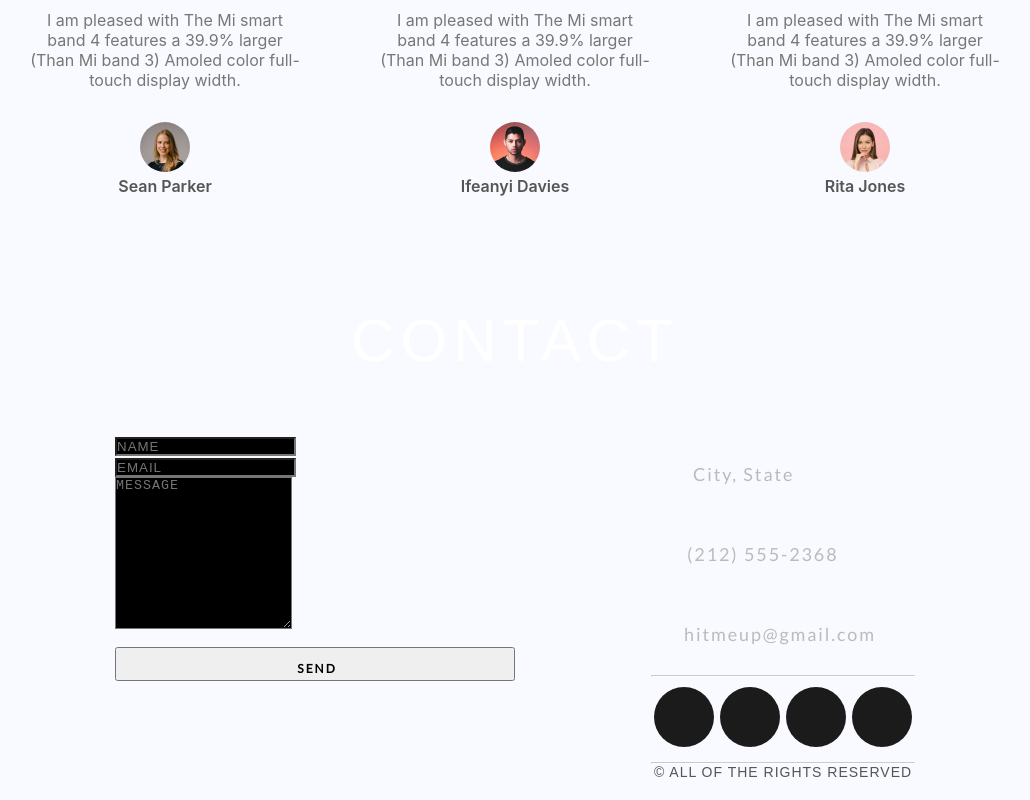
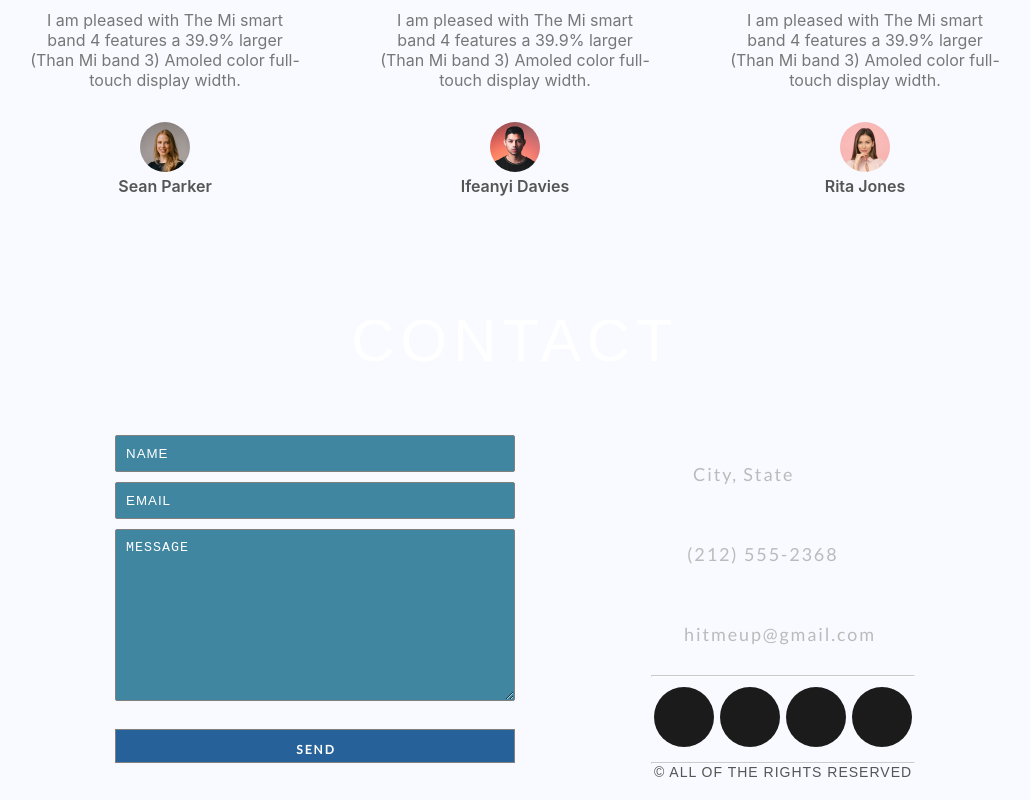
Before and after one commit to eminentpal/courierdelivery, a Next.js app: page / in a window 1280 px wide. Shown: the part 2753-3553 px from the top of the page, without its empty margins (125-1155 px from the left). Built offline with nearby package versions, Linux system fonts and the light colour scheme; some icons are missing.

Commit message:
added contact us section

```diff
--- a/components/home/Home.js
+++ b/components/home/Home.js
@@ -18,9 +18,7 @@ const Home = () => {
           <img src="images/logo-oppo.png" alt="oppo" />
         </div>
       </div>
-
       {/* Body Box */}
-
       <div className="bodyBox">
         <div>
           <img src="images/track1.svg" alt="image" />
@@ -52,9 +50,7 @@ const Home = () => {
           <img src="images/bike.svg" alt="image" />
         </div>
       </div>
-
       {/* Services */}
-
       <div className="services">
         <h2>How It Works</h2>
         <div className="servicesBox">
@@ -97,9 +93,7 @@ const Home = () => {
           </div>
         </div>
       </div>
-
       {/* About Us */}
-
       <div className="about">
         <div>
           <img src="/images/boxes.svg" alt="about image" />
@@ -117,7 +111,6 @@ const Home = () => {
           </p>
         </div>
       </div>
-
       {/* <!----testimonial--> */}
       <div class="testimonial">
         <h2>Testimonials</h2>
@@ -127,7 +120,6 @@ const Home = () => {
             <div class="col-3">
               <i class="fa fa-quote-left"> </i>
               <p>
-                {" "}
                 I am pleased with The Mi smart band 4 features a 39.9% larger
                 (Than Mi band 3) Amoled color full-touch display width.
               </p>
@@ -144,7 +136,6 @@ const Home = () => {
             <div class="col-3">
               <i class="fa fa-quote-left"> </i>
               <p>
-                {" "}
                 I am pleased with The Mi smart band 4 features a 39.9% larger
                 (Than Mi band 3) Amoled color full-touch display width.
               </p>
@@ -161,7 +152,6 @@ const Home = () => {
             <div class="col-3">
               <i class="fa fa-quote-left"> </i>
               <p>
-                {" "}
                 I am pleased with The Mi smart band 4 features a 39.9% larger
                 (Than Mi band 3) Amoled color full-touch display width.
               </p>
@@ -179,7 +169,6 @@ const Home = () => {
         </div>
       </div>
       {/* Contact us */}
-
       <section id="contact">
         <h2 className="section-header">Contact</h2>
 
@@ -195,7 +184,6 @@ const Home = () => {
                   id="name"
                   placeholder="NAME"
                   name="name"
-                  value=""
                   required
                 />
               </div>
@@ -209,7 +197,6 @@ const Home = () => {
                   id="email"
                   placeholder="EMAIL"
                   name="email"
-                  value=""
                   required
                 />
               </div>
@@ -230,7 +217,9 @@ const Home = () => {
               value="SEND"
             >
               <div className="alt-send-button">
-               <span><i className="fa sendIcon fa-paper-plane"></i></span>
+                <span>
+                  <i className="fa sendIcon fa-paper-plane"></i>
+                </span>
                 <span className="send-text">SEND</span>
               </div>
             </button>
--- a/styles/App.css
+++ b/styles/App.css
@@ -384,6 +384,7 @@ Body Box */
 
 .fa.fa-quote-left {
   font-size: 34px;
+
   color: #ff523b;
 }
 
@@ -430,7 +431,6 @@ Body Box */
 #contact {
   width: 100%;
   height: 100%;
-
 }
 /*
 #contact h2 {
@@ -510,7 +510,7 @@ textarea {
   text-align: center;
   margin: 0 auto;
   padding: 40px 0;
-  font: 300 60px 'Oswald', sans-serif;
+  font: 300 60px "Oswald", sans-serif;
   color: #fff;
   text-transform: uppercase;
   letter-spacing: 6px;
@@ -530,48 +530,60 @@ textarea {
 .form-horizontal {
   /*float: left;...*/
   max-width: 400px;
-  font-family: 'Lato';
+  font-family: "Lato";
   font-weight: 400;
 }
 
-.form-control,
 textarea {
-  max-width: 500px;
+  width: 400px;
   background-color: #000;
   color: #fff;
   letter-spacing: 1px;
 }
 
+.form-control {
+  width: 400px;
+  background-color: rgb(65, 134, 161);
+  color: #fff;
+  letter-spacing: 1px;
+  border-radius: 2px;
+  padding: 10px 10px;
+  border: 1px solid grey;
+  margin-bottom: 10px;
+}
+
+.form-control::placeholder {
+  color: #ffffff;
+}
 
 .send-button {
   margin-top: 15px;
-
+  background-color: rgb(38, 98, 153);
   height: 34px;
   width: 400px;
   overflow: hidden;
-  transition: all .2s ease-in-out;
+  transition: all 0.2s ease-in-out;
+  border: 1px solid grey;
 }
 
 .alt-send-button {
   width: 400px;
   height: 34px;
-
-  transition: all .2s ease-in-out;
+  color: #ffffff;
+  transition: all 0.2s ease-in-out;
 }
 
 .send-text {
   display: block;
   margin-top: 12px;
 
-  font: 700 12px 'Lato', sans-serif;
+  font: 700 12px "Lato", sans-serif;
   letter-spacing: 2px;
 }
 
-.sendIcon{
+.sendIcon {
   margin-top: 10px;
 }
-
-
 
 .alt-send-button:hover {
   transform: translate3d(0px, -29px, 0px);
@@ -595,7 +607,7 @@ textarea {
 }
 
 .contact-text {
-  font: 300 18px 'Lato', sans-serif;
+  font: 300 18px "Lato", sans-serif;
   letter-spacing: 1.9px;
   color: #bbb;
 }
@@ -623,7 +635,6 @@ textarea {
   text-decoration: none;
 }
 
-
 /* Social Media Icons */
 .social-media-list {
   position: relative;
@@ -648,13 +659,13 @@ textarea {
   line-height: 60px;
   border-radius: 50%;
   color: #fff;
-  background-color: rgb(27,27,27);
+  background-color: rgb(27, 27, 27);
   cursor: pointer;
-  transition: all .2s ease-in-out;
+  transition: all 0.2s ease-in-out;
 }
 
 .social-media-list li:after {
-  content: '';
+  content: "";
   position: absolute;
   top: 0;
   left: 0;
@@ -665,7 +676,7 @@ textarea {
 
   opacity: 0;
   box-shadow: 0 0 0 1px #fff;
-  transition: all .2s ease-in-out;
+  transition: all 0.2s ease-in-out;
 }
 
 .social-media-list li:hover {
@@ -675,34 +686,32 @@ textarea {
 .social-media-list li:hover:after {
   opacity: 1;
   transform: scale(1.12);
-  transition-timing-function: cubic-bezier(0.37,0.74,0.15,1.65);
+  transition-timing-function: cubic-bezier(0.37, 0.74, 0.15, 1.65);
 }
 
 .social-media-list li:hover a {
   color: #000;
 }
 
-.social-media-list li a{
+.social-media-list li a {
   position: absolute;
   top: 0;
   right: 0;
-bottom: 0;
-left: 0;
+  bottom: 0;
+  left: 0;
 
-
-  margin:  auto;
-
+  margin: auto;
 }
 
 .copyright {
-  font: 200 14px 'Oswald', sans-serif;
+  font: 200 14px "Oswald", sans-serif;
   color: #555;
   letter-spacing: 1px;
   text-align: center;
 }
 
 hr {
-  border-color: rgba(255,255,255,.6);
+  border-color: rgba(255, 255, 255, 0.6);
 }
 
 /* Begin Media Queries*/
@@ -711,7 +720,8 @@ hr {
     display: flex;
     flex-direction: column;
   }
-  .direct-contact-container, .form-horizontal {
+  .direct-contact-container,
+  .form-horizontal {
     margin: 0 auto;
   }
 
@@ -732,18 +742,19 @@ hr {
 }
 
 @media screen and (max-width: 569px) {
-
-  .direct-contact-container, .form-wrapper {
+  .direct-contact-container,
+  .form-wrapper {
     float: none;
     margin: 0 auto;
   }
-  .form-control, textarea {
-
+  .form-control,
+  textarea {
     margin: 0 auto;
   }
 
-
-  .name, .email, textarea {
+  .name,
+  .email,
+  textarea {
     width: 280px;
   }
 
@@ -765,7 +776,6 @@ hr {
     height: 55px;
     line-height: 55px;
   }
-
 }
 
 @media screen and (max-width: 410px) {
@@ -775,3 +785,19 @@ hr {
 }
 /*
 contact us ends here */
+
+.test {
+  width: 200px;
+  height: 100px;
+  overflow: hidden;
+  background: blue;
+}
+
+.test h2 {
+  margin-top: 120px;
+  color: white;
+}
+
+.test h2:hover {
+  transform: translateY(120);
+}
```
